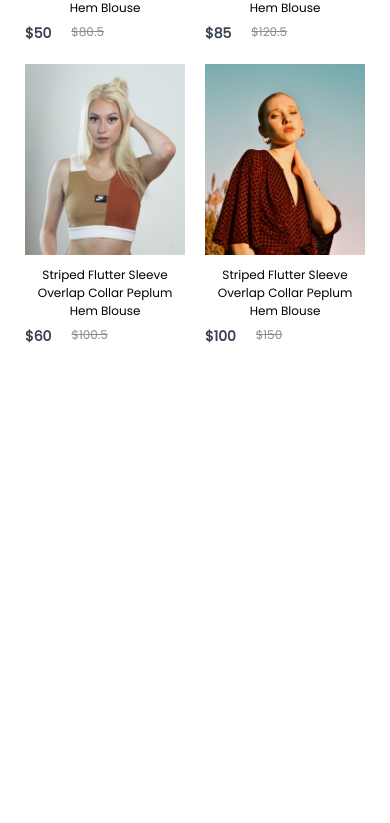
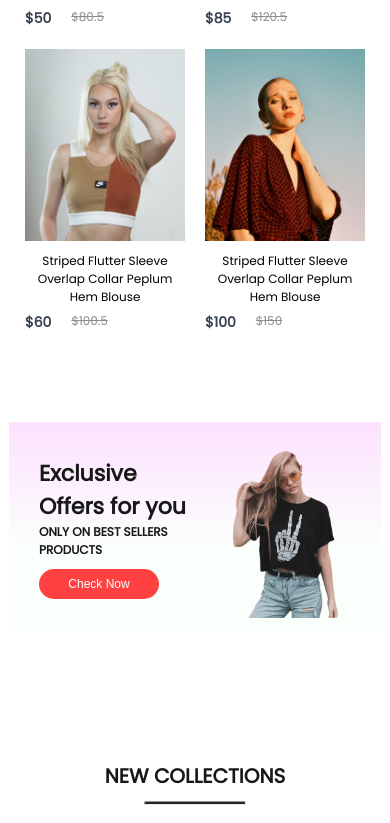
Before and after one commit to adrianmnh/e-comm, a React (Create React App) app: page / in a window 390 px wide. Shown: the part 1172-1995 px from the top of the page. Before the commit the page ends 1629 px from the top, so only its background shows below. Built offline with nearby package versions, Linux system fonts and the light colour scheme.

Commit message:
CSS tweaks for Mobile UI Responsiveness

```diff
--- a/src/Components/Hero/Hero.css
+++ b/src/Components/Hero/Hero.css
@@ -29,6 +29,7 @@
 	color: #171717;
 	font-size: 100px;
 	font-weight: 700;
+	text-align: start;
 }
 
 .hero-hand-icon {
--- a/src/Components/Navbar/Navbar.css
+++ b/src/Components/Navbar/Navbar.css
@@ -8,7 +8,7 @@
 	width: 100vw;
 	height: var(--navbar-height);
 	background: #f3f3f3;
-	/* z-index: 12; */
+	z-index: 999;
 	position: fixed!important;
 }
 
@@ -235,7 +235,6 @@
 
 	.navbar-menu-visible {
 		display: flex;
-		/* justify-content: center; */
 		padding-right: 10%;
 	}
 
--- a/src/Components/NewCollections/NewCollections.css
+++ b/src/Components/NewCollections/NewCollections.css
@@ -26,3 +26,83 @@
 	margin-top: 50px;
 	gap: 30px;
 }
+
+@media(max-width: 1280px){
+	.new-collections {
+		/* height: 85vh; */
+		margin-top: 65px;
+	}
+
+	.new-collections h1 {
+		font-size: 40px;
+	}
+
+	.new-collections hr {
+		width: 160px;
+		height: 4px;
+	}
+
+	.collections {
+		gap: 20px;
+		margin-top: 30px;
+	}
+
+}
+
+@media(max-width: 1024px){
+	.new-collections {
+		/* height: 80vh; */
+		margin-top: 4%;
+	}
+
+	.new-collections h1 {
+		margin-top: 5%;
+		font-size: 30px;
+	}
+
+	.new-collections hr {
+		width: 120px;
+		height: 3px;
+	}
+
+	.collections {
+		gap: 15px;
+		margin-top: 20px;
+	}
+
+}
+
+@media(max-width: 800px){
+	.new-collections {
+		/* height: 76vh; */
+		margin-top: 11vh;
+	}
+
+	.new-collections h1 {
+		font-size: 20px;
+	}
+
+	.new-collections hr {
+		width: 100px;
+		height: 2px;
+	}
+
+	.collections {
+		gap: 5px;
+		margin-top: 10px;
+	}
+}
+
+@media(max-width: 500px){
+	.new-collections {
+		/* height: 90vh; */
+		margin-top: 15%;
+		/* justify-content: center; */
+	}
+
+	.collections {
+		display: grid;
+		grid-template-columns: 1fr 1fr;
+		gap: 20px;
+	}
+}
--- a/src/Components/NewsLetter/NewsLetter.css
+++ b/src/Components/NewsLetter/NewsLetter.css
@@ -52,3 +52,130 @@
 	font-size: 16px;
 	cursor: pointer;
 }
+
+@media(max-width: 1280px){
+	.newsletter {
+		padding: 0 80px;
+		margin-bottom: 120px;
+		gap: 20px;
+	}
+
+	.newsletter h1 {
+		font-size: 45px;
+	}
+
+	.newsletter p {
+		font-size: 18px;
+	}
+
+	.newsletter div {
+		width: 600px;
+	}
+
+	.newsletter input {
+		width: 400px;
+		font-size: 15px;
+	}
+
+	.newsletter div button {
+		width: 180px;
+		height: 60px;
+		font-size: 15px;
+	}
+}
+
+@media(max-width: 1024px){
+	.newsletter {
+		margin-bottom: 60px;
+	}
+
+	.newsletter h1 {
+		font-size: 34px;
+	}
+
+	.newsletter p {
+		font-size: 16px;
+	}
+
+	.newsletter div {
+		width: 480px;
+	}
+
+	.newsletter input {
+		width: 380px;
+		font-size: 13px;
+	}
+
+	.newsletter div button {
+		width: 170px;
+		height: 50px;
+		font-size: 13px;
+	}
+}
+
+@media(max-width: 800px){
+	.newsletter {
+		height: 35dvh;
+		/* height: 35vh; */
+		margin-bottom: 30px;
+		gap: 12px;
+	}
+
+	.newsletter h1 {
+		font-size: 24px;
+	}
+
+	.newsletter p {
+		font-size: 13px;
+	}
+
+	.newsletter div {
+		width: 400px;
+	}
+
+	.newsletter input {
+		width: 200px;
+		font-size: 10px;
+		margin-left: 20px;
+	}
+
+	.newsletter div button {
+		width: 100px;
+		height: 35px;
+		font-size: 10px;
+	}
+}
+
+@media(max-width: 500px){
+	.newsletter {
+		height: 25vh;
+		width: 80dvw;
+		padding: 0 30px;
+		gap: 10px;
+	}
+
+	.newsletter h1 {
+		font-size: 17px;
+	}
+
+	.newsletter p {
+		font-size: 10px;
+		max-width: 200px;
+	}
+
+	.newsletter div {
+		width: 260px;
+	}
+
+	.newsletter input {
+		width: 140px;
+		font-size: 8px;
+		margin-left: 10px;
+	}
+
+	.newsletter div button {
+		width: 80px;
+		height: 28px;
+		font-size: 8px;
+	}
+}
--- a/src/Components/Offers/Offers.css
+++ b/src/Components/Offers/Offers.css
@@ -13,18 +13,22 @@
 	display: flex;
 	flex-direction: column;
 	justify-content: center;
+	align-items: flex-start;
 }
 
 .offers-left h1 {
 	color: #171717;
 	font-size: 80px;
 	font-weight: 600;
+	text-align: start;
+
 }
 
 .offers-left p {
 	color: #171717;
 	font-size: 22px;
 	font-weight: 600;
+	text-align: start;
 }
 
 .offers-left button {
@@ -48,8 +52,129 @@
 	padding-top: 50px;
 }
 
+@media(max-width: 1280px){
+	.offers {
+		padding: 0 80px;
+		margin-bottom: 120px;
+		height: 50vh;
+	}
+
+	.offers-left h1 {
+		font-size: 50px;
+	}
+
+	.offers-left p {
+		font-size: 20px;
+	}
+
+	.offers-left button {
+		width: 220px;
+		height: 55px;
+		font-size: 20px;
+	}
+
+	.offers-right {
+		padding-top: 20px;
+	}
+
+	.offers-right img {
+		width: 300px;
+	}
+}
+
+@media(max-width: 1024px){
+	.offers {
+		padding: 0 60px;
+		margin-bottom: 80px;
+		height: 45vh;
+	}
+
+	.offers-left h1 {
+		font-size: 35px;
+	}
+
+	.offers-left p {
+		font-size: 16px;
+	}
+
+	.offers-left button {
+		width: 200px;
+		height: 50px;
+		font-size: 15px;
+		margin-top: 15px;
+	}
+
+	.offers-right {
+		padding-top: 20px;
+	}
+
+	.offers-right img {
+		width: 240px;
+	}
+}
+
 @media(max-width: 800px) {
 	.offers {
-		flex-direction: column;
+		margin-bottom: 60px;
+		height: 50vh;
+	}
+
+	.offers-left h1 {
+		font-size: 35px;
+	}
+
+	.offers-left p {
+		font-size: 14px;
+	}
+
+	.offers-left button {
+		width: 160px;
+		height: 40px;
+		font-size: 12px;
+	}
+
+	.offers-right {
+		padding-top: 5px;
+	}
+
+	.offers-right img {
+		width: 180px;
 	}
 }
+
+@media(max-width: 500px) {
+	.offers {
+		padding: 0 30px;
+		margin-bottom: 50px;
+		height: 25vh;
+		width: 80vw;
+	}
+
+	.offers-left {
+		align-items: flex-start;
+	}
+
+	.offers-left h1 {
+		font-size: 22px;
+		align-self: flex-start;
+	}
+
+	.offers-left p {
+		font-size: 12px;
+	}
+
+	.offers-left button {
+		width: 120px;
+		height: 30px;
+		font-size: 12px;
+		margin-top: 10px;
+	}
+
+	.offers-right {
+		padding-top: 5px;
+	}
+
+	.offers-right img {
+		width: 120px;
+	}
+}
--- a/src/Components/Offers/Offers.jsx
+++ b/src/Components/Offers/Offers.jsx
@@ -9,6 +9,8 @@ const Offers = () => {
 				<h1>Exclusive</h1>
 				<h1>Offers for you</h1>
 				<p>ONLY ON BEST SELLERS PRODUCTS</p>
+				{/* <p>ONLY ON BEST</p> */}
+				{/* <p>SELLERS PRODUCTS</p> */}
 				<button>Check Now</button>
 			</div>
 			<div className="offers-right">
--- a/src/Components/Popular/Popular.css
+++ b/src/Components/Popular/Popular.css
@@ -53,10 +53,11 @@
 @media(max-width: 1024px){
 	.popular {
 		height: 80vh;
-		margin-top: 5%;
+		margin-top: 4%;
 	}
 
 	.popular h1 {
+		margin-top: 5%;
 		font-size: 30px;
 	}
 
@@ -96,6 +97,8 @@
 @media(max-width: 500px){
 	.popular {
 		height: 90vh;
+		margin-top: 15%;
+		/* justify-content: center; */
 	}
 
 	.popular-item {
--- a/src/Pages/Shop.jsx
+++ b/src/Pages/Shop.jsx
@@ -11,9 +11,9 @@ const Shop = () => {
 		<div className="shop">
 			<Hero />
 			<Popular/>
-			{/* <Offers/> */}
-			{/* <NewCollections/> */}
-			{/* <NewsLetter/> */}
+			<Offers/>
+			<NewCollections/>
+			<NewsLetter/>
 		</div>
 	)
 }
```
